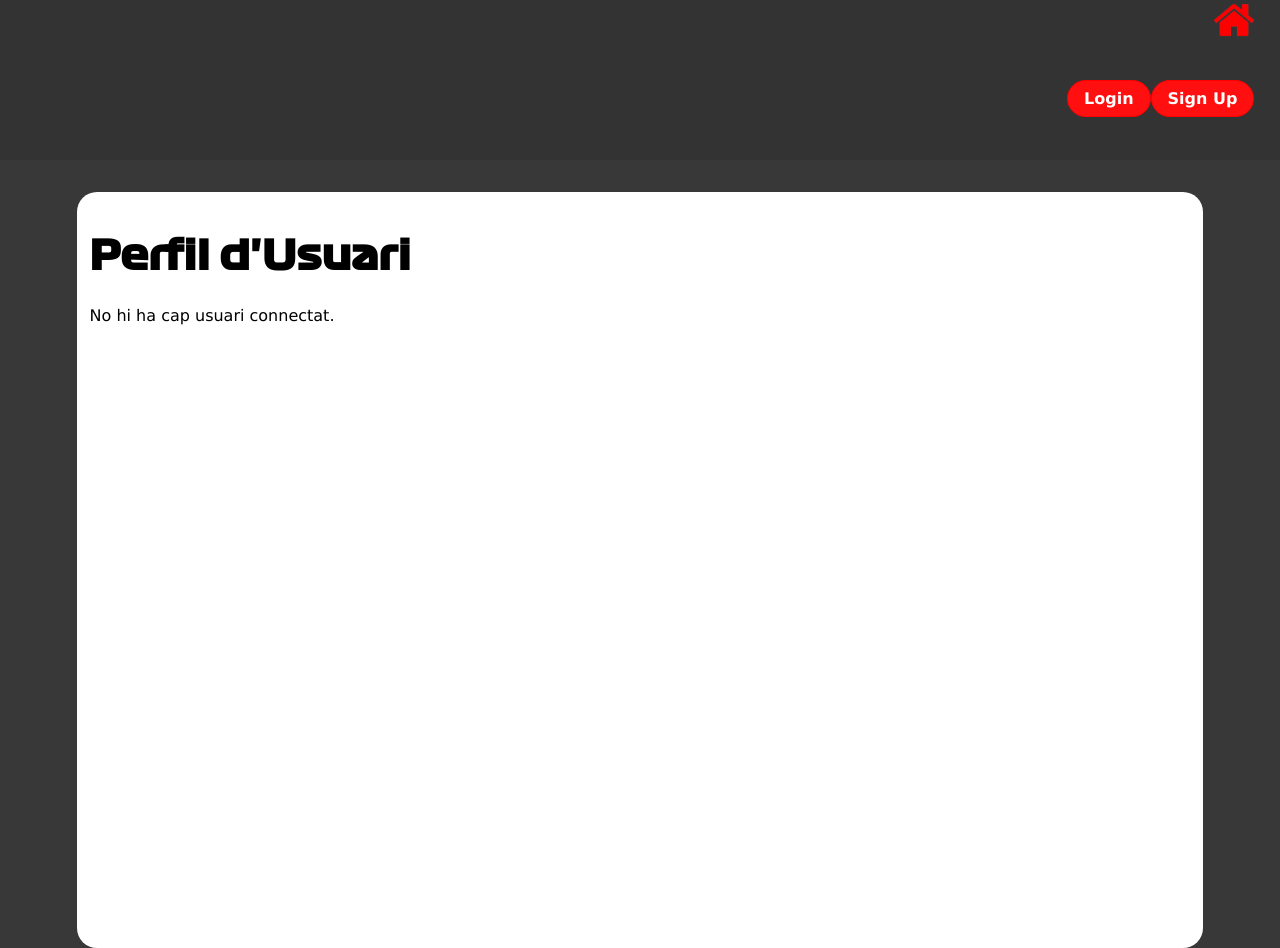
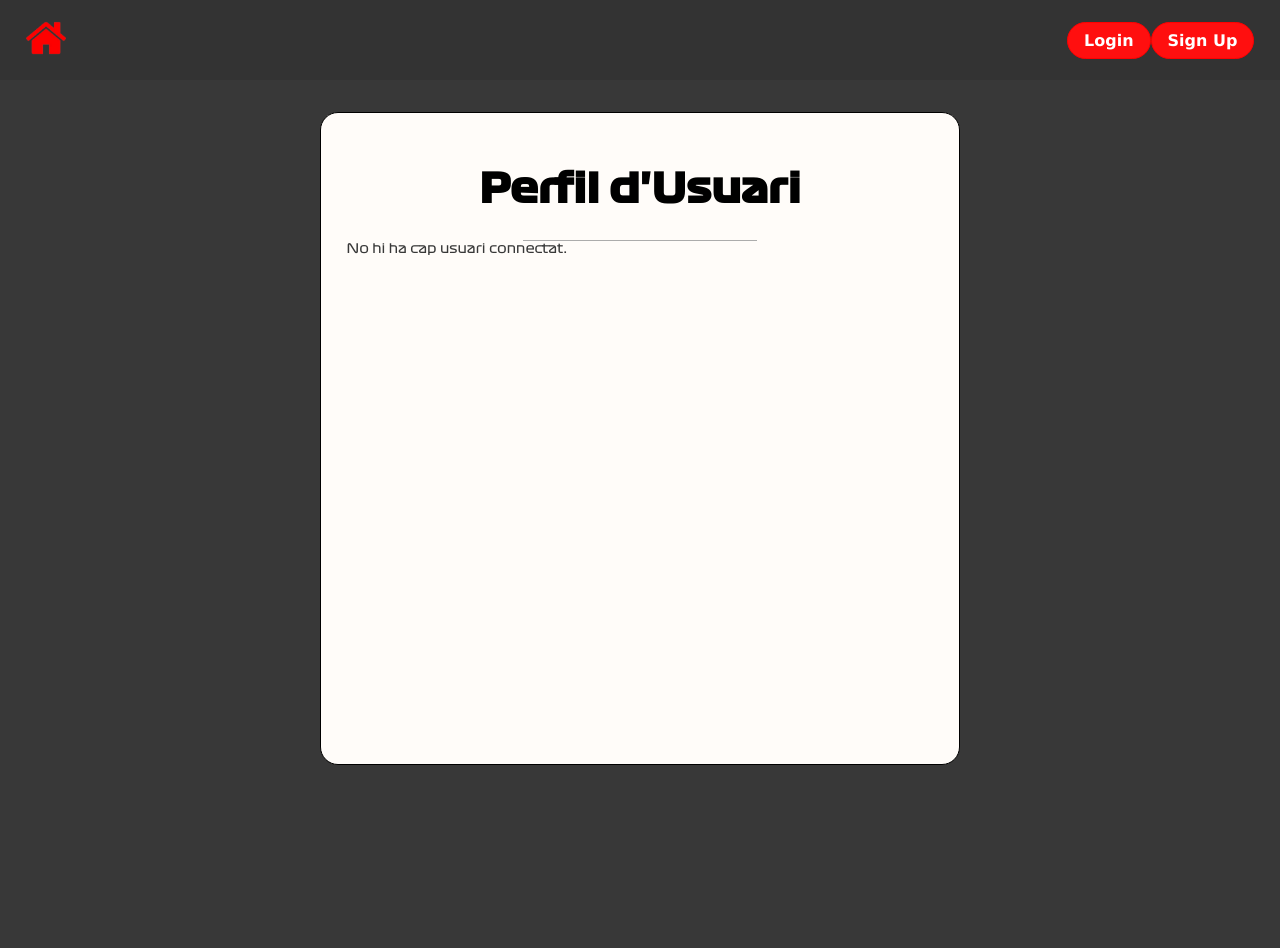
Before and after one commit to AlvaroMasedo/Backend-Projects, a PHP site: page /app/view/vista.perfil.php in a window 1280 px wide. After the commit the page ends 765 px from the top, so only its background shows below. Run offline with PHP 8.4, Linux system fonts and the light colour scheme; some libraries are stand-ins or nearby versions.

Commit message:
Millores en la presentació del perfil d'usuari: ajustaments en l'estil CSS i reorganització de la informació mostrada.

```diff
--- a/PrjF1 - Validació d'usuaris i registre de sessions/app/view/vista.perfil.php
+++ b/PrjF1 - Validació d'usuaris i registre de sessions/app/view/vista.perfil.php
@@ -50,25 +50,36 @@ require_once __DIR__ . '/../../includes/session_check.php';
             <?php endif; ?>
         </ul>
     </header>
-    <div class="perfil-container">
-        <h1>Perfil d'Usuari</h1>
-        <?php if (isset($_SESSION['usuari'])): ?>
-            <p class="perfil-p"><strong>Nickname:</strong> <?php echo htmlspecialchars($_SESSION['usuari']['nickname']); ?></p>
-            <p class="perfil-p"><strong>Nom:</strong> <?php echo htmlspecialchars($_SESSION['usuari']['nom']); ?></p>
+        <div class="perfil-container">
+            <h1>Perfil d'Usuari</h1>
+            <div class="separador"></div>
+            <?php if (isset($_SESSION['usuari'])): ?>
+            <p class="perfil-p"><strong>Nickname:</strong></p>
+            <p><?php echo htmlspecialchars($_SESSION['usuari']['nickname']); ?></p>
+            <div class="separador_gran"></div>
+
+            <p class="perfil-p"><strong>Nom:</strong></p>
+            <p><?php echo htmlspecialchars($_SESSION['usuari']['nom']); ?></p>
+            <div class="separador_gran"></div>
 
             <!-- Mostra el camp cognoms si està disponible -->
-            <p class="perfil-p"><strong>Cognom:</strong>
+            <p class="perfil-p"><strong>Cognom:</strong></p>
             <?php if (!empty($_SESSION['usuari']['cognom'])): ?>
-                <?php echo htmlspecialchars($_SESSION['usuari']['cognom']); ?></p>
+               <p><?php echo htmlspecialchars($_SESSION['usuari']['cognom']); ?></p>
             <?php else: ?>
-                No proporcionat</p>
+                <p>No proporcionat</p>
             <?php endif; ?>
+            <div class="separador_gran"></div>
 
-            <p class="perfil-p"><strong>Email:</strong> <?php echo htmlspecialchars($_SESSION['usuari']['email']); ?></p>
+            <p class="perfil-p"><strong>Email:</strong></p>
+            <p><?php echo htmlspecialchars($_SESSION['usuari']['email']); ?></p>
+            <div class="separador_gran"></div>
+
+            <p class="perfil-p"><strong>Contrasenya: </strong></p>
+            <p>*************</p>
         <?php else: ?>
-            <p>No hi ha cap usuari connectat.</p>
+           <p>No hi ha cap usuari connectat.</p>
         <?php endif; ?>
-
     </div>
 </body>
 </html>
--- a/PrjF1 - Validació d'usuaris i registre de sessions/resources/css/style.perfil.css
+++ b/PrjF1 - Validació d'usuaris i registre de sessions/resources/css/style.perfil.css
@@ -3,18 +3,21 @@ body {
     margin: 0;
 }
 
-header ul {
-  background-color: #333333;
-  list-style: none;
-  margin: 0;
-  display: flex;
-  height: 80px;
-  justify-content: flex-end;
-  padding: 0 2%;
+header {
+    background-color: #333333;
+    height: 80px;
+    display: flex;
+    justify-content: space-between;
+    align-items: center;
+    padding: 0 2%;
 }
 
-header ul li {
-  padding: 1%;
+header ul {
+    list-style: none;
+    margin: 0;
+    padding: 0;
+    display: flex;
+    align-items: center;
 }
 
 header ul li {
@@ -59,6 +62,8 @@ h1 {
     color: rgb(0, 0, 0);
     font-family: 'Formula1-Bold', cursive;
     font-size: 40px;
+    text-align: center;
+
 }
 
 h2 {
@@ -93,9 +98,15 @@ h3 {
 .separador {
     border-top: #acacac 1px solid;
     margin-top: 0px;
-    margin-left: 39%;
-    margin-right: 39%;
+    margin-left: 30%;
+    margin-right: 30%;
     margin-bottom: 0px;
+}
+
+.separador_gran{
+    border-top: #222222 1px solid;
+    margin-top: 3%;
+    margin-bottom: 3%;
 }
 
 p {
@@ -205,17 +216,26 @@ p {
 }
 
 .perfil-container {
-    border: 0px solid;
-    border-radius: 20px;
-    background-color: #ffffff;
-    margin-left: 6%;
-    margin-right: 6%;
+    border: 1px solid rgb(0, 0, 0);
+    border-radius: 18px;
+    background-color: #fffcf9;
+    margin-left: 25%;
+    margin-right: 25%;
     margin-top: 2rem;
-    padding: 1%;
-    height: 730px;
+    padding: 2%;
+    height: 600px;
 }
 
 .perfil-p{
-    font-family: 'Lucida Sans', 'Lucida Sans Regular', 'Lucida Grande', 'Lucida Sans Unicode', Geneva, Verdana, sans-serif;
+    font-family: 'Formula1-Bold', cursive;
     color: rgb(0, 0, 0);
+    margin-bottom: 0.5%;
+    font-size: 22px;
 }
+
+p{
+    margin-top: 0%;
+    color: #383838;
+    font-family: 'Formula1-Regular', cursive;
+    font-size: 13px;
+}
```
